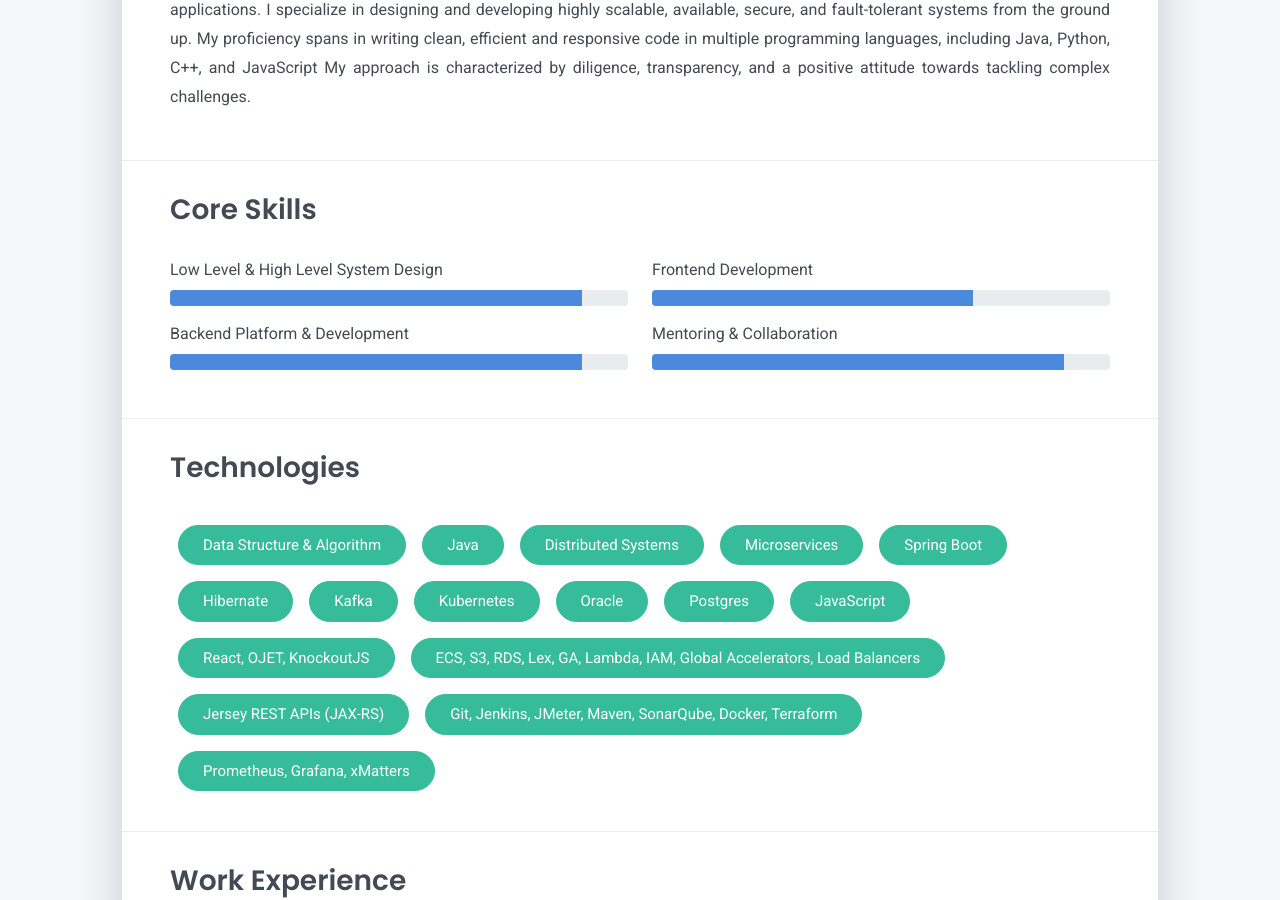
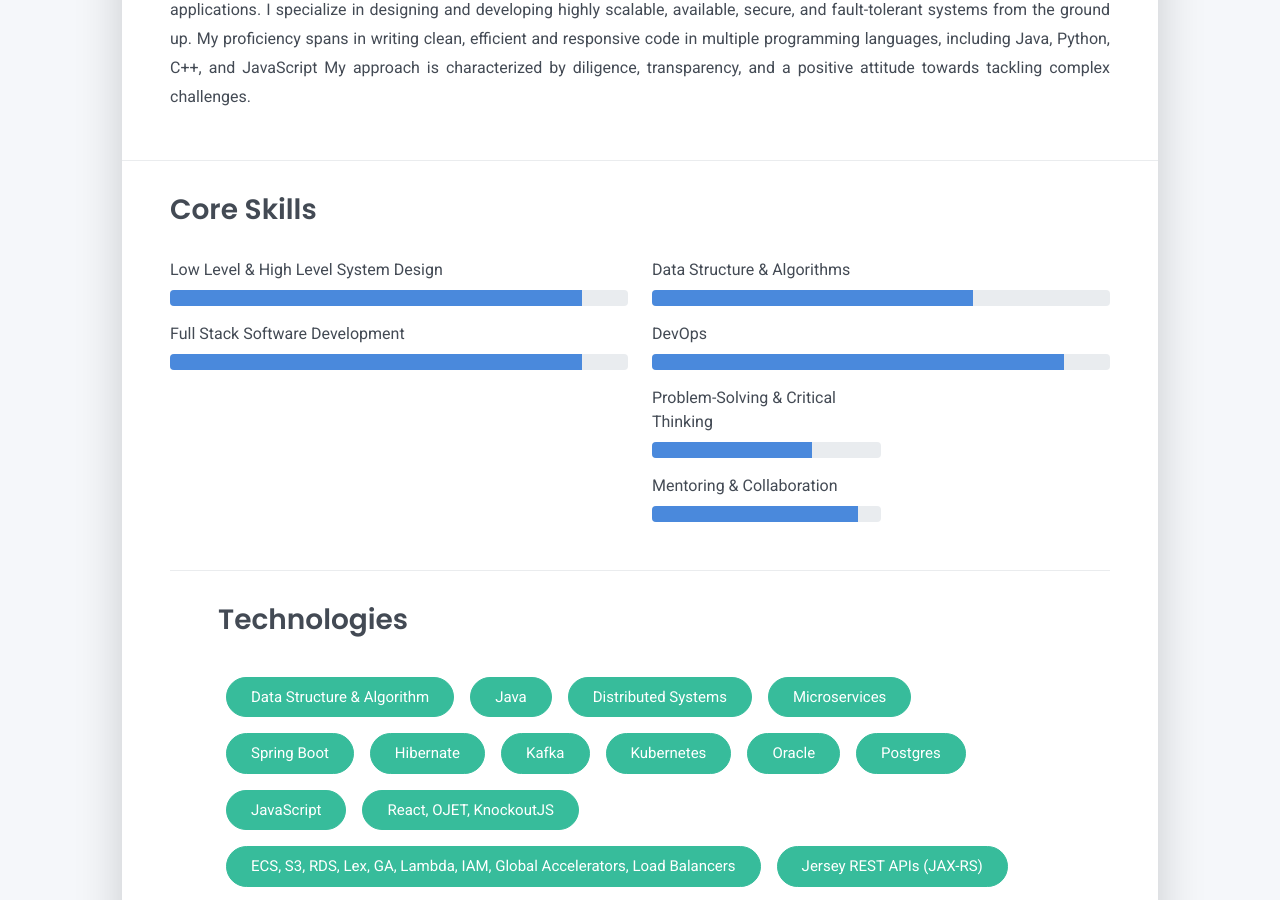
Before and after one commit to anandkshitiz/anandkshitiz.github.io, a Jekyll site: the page built from tabs/about.md, in a window 1280 px wide and 900 px high, scrolled down 490 px. Built offline with Jekyll 4.4.1, drawn with Linux system fonts in a browser that asks for light colours.

Commit message:
modified skills

```diff
--- a/tabs/about/content/skills-section.html
+++ b/tabs/about/content/skills-section.html
@@ -8,7 +8,7 @@
         </div>
       </div>
     </div>
-    <div class="mb-2"><span>Backend Platform & Development</span>
+    <div class="mb-2"><span>Full Stack Software Development</span>
       <div class="progress my-1">
         <div class="progress-bar bg-primary" role="progressbar" data-aos="zoom-in-right" data-aos-delay="200"
           data-aos-anchor=".skills-section" style="width: 90%" aria-valuenow="90" aria-valuemin="0" aria-valuemax="100">
@@ -17,19 +17,34 @@
     </div>
   </div>
   <div class="col-md-6">
-    <div class="mb-2"><span>Frontend Development</span>
+    <div class="mb-2"><span>Data Structure & Algorithms </span>
       <div class="progress my-1">
         <div class="progress-bar bg-primary" role="progressbar" data-aos="zoom-in-right" data-aos-delay="300"
           data-aos-anchor=".skills-section" style="width: 70%" aria-valuenow="70" aria-valuemin="0" aria-valuemax="100">
         </div>
       </div>
     </div>
-    <div class="mb-2"><span>Mentoring & Collaboration</span>
+    <div class="mb-2"><span>DevOps</span>
       <div class="progress my-1">
         <div class="progress-bar bg-primary" role="progressbar" data-aos="zoom-in-right" data-aos-delay="400"
           data-aos-anchor=".skills-section" style="width: 90%" aria-valuenow="90" aria-valuemin="0" aria-valuemax="100">
         </div>
       </div>
     </div>
+    <div class="col-md-6">
+      <div class="mb-2"><span>Problem-Solving & Critical Thinking </span>
+        <div class="progress my-1">
+          <div class="progress-bar bg-primary" role="progressbar" data-aos="zoom-in-right" data-aos-delay="300"
+            data-aos-anchor=".skills-section" style="width: 70%" aria-valuenow="70" aria-valuemin="0" aria-valuemax="100">
+          </div>
+        </div>
+      </div>
+      <div class="mb-2"><span>Mentoring & Collaboration</span>
+        <div class="progress my-1">
+          <div class="progress-bar bg-primary" role="progressbar" data-aos="zoom-in-right" data-aos-delay="400"
+            data-aos-anchor=".skills-section" style="width: 90%" aria-valuenow="90" aria-valuemin="0" aria-valuemax="100">
+          </div>
+        </div>
+      </div>
   </div>
 </div>
```
